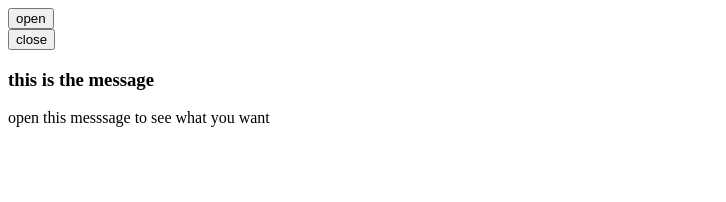
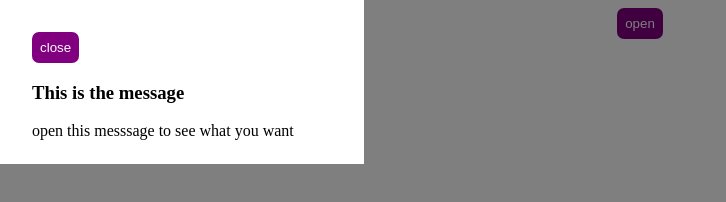
Before and after one commit to teejay80s/pop-up, a plain HTML site: page index.html in a window 1280 px wide. Shown: the whole page, without its empty margins (0-726 px from the left). Drawn offline with Linux system fonts and the light colour scheme.

Commit message:
css added

```diff
--- a/index.html
+++ b/index.html
@@ -4,14 +4,18 @@
     <meta charset="UTF-8">
     <meta http-equiv="X-UA-Compatible" content="IE=edge">
     <meta name="viewport" content="width=device-width, initial-scale=1.0">
+    <link rel="stylesheet" href="popup.css">
     <title>pop up</title>
 </head>
 <body>
     <button id="open">open</button>
     <div class="container">
-        <button id="close">close</button>
-        <h3>this is the message</h3>
-        <p>open this messsage to see what you want </p>
+        <div class="popup">
+            <button id="close">close</button>
+            <h3>This is the message</h3>
+            <p>open this messsage to see what you want </p>
+        </div>
+
     </div>
 </body>
 </html>
--- a/popup.css
+++ b/popup.css
@@ -0,0 +1,31 @@
+body {
+  display: flex;
+  justify-content: center;
+  align-items: center;
+}
+
+button {
+  padding: 0.5rem;
+  border: none;
+  border-radius: 7px;
+  background-color: purple;
+  color: white;
+}
+.container {
+  position: fixed;
+  top: 0;
+  right: 0;
+  left: 0;
+  bottom: 0;
+  background-color: rgb(0, 0, 0, 0.5);
+
+  display: flex;
+  justify-items: center;
+  align-content: center;
+}
+.popup {
+  background-color: white;
+  padding: 2rem;
+  width: 300px;
+  height: 100px;
+}
```
